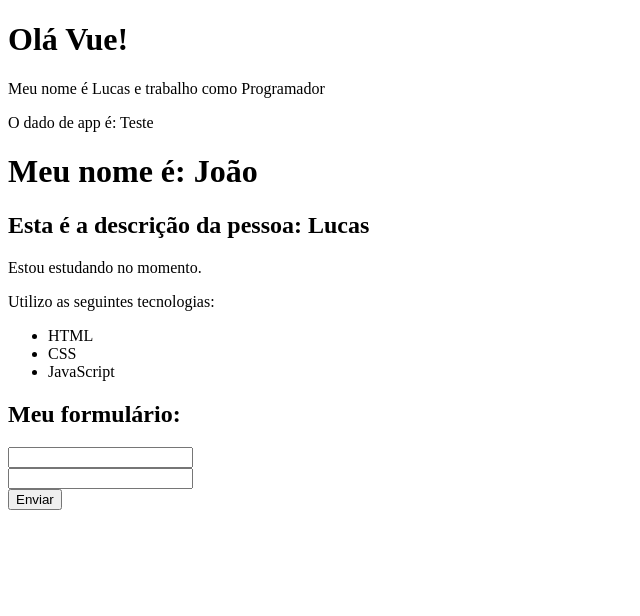
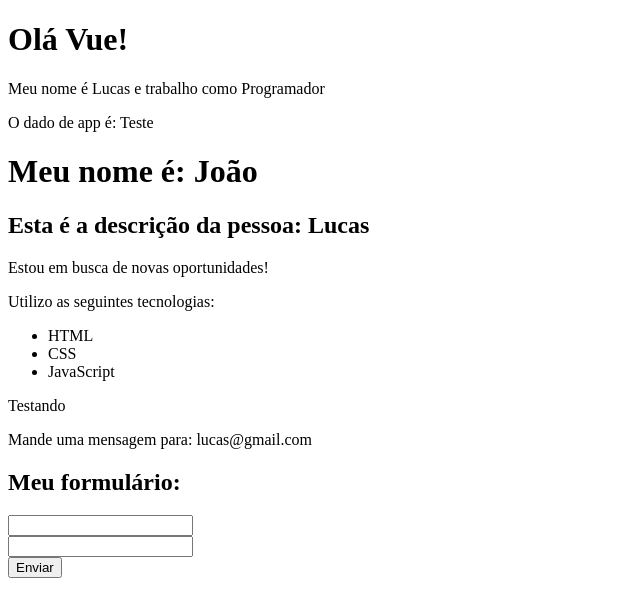
Before and after one commit to lucasgabriel2806/curso-vue-hora-de-codar, a Vue app in the folder 2_projeto_vue/: page / in a window 1280 px wide. Shown: the top 616 px of the page, without its empty margins (0-640 px from the left). Built offline with nearby package versions, Linux system fonts and the light colour scheme.

Commit message:
Direticas

```diff
--- a/2_projeto_vue/src/components/Info.vue
+++ b/2_projeto_vue/src/components/Info.vue
@@ -2,7 +2,9 @@
 
     <div>
 
-        <p>Estou estudando no momento.</p>
+        <p v-if='esta_estudando'>Estou estudando no momento.</p>
+
+        <p v-else>Estou em busca de novas oportunidades!</p>
 
         <p>Utilizo as seguintes tecnologias:</p>
 
@@ -12,12 +14,23 @@
             <li>JavaScript</li>
         </ul>
 
+        <p v-if='4 > 2'>Testando</p>
+
+        <p v-show='mostrar_email'>Mande uma mensagem para: {{ email }}</p>
+
     </div>
 
 </template>
 
 <script>
     export default {
-        name: 'Info'
+        name: 'Info',
+        data() {
+            return {
+                esta_estudando: false,
+                mostrar_email: true,
+                email: 'lucas@gmail.com'
+            }
+        }
     }
 </script>
```
